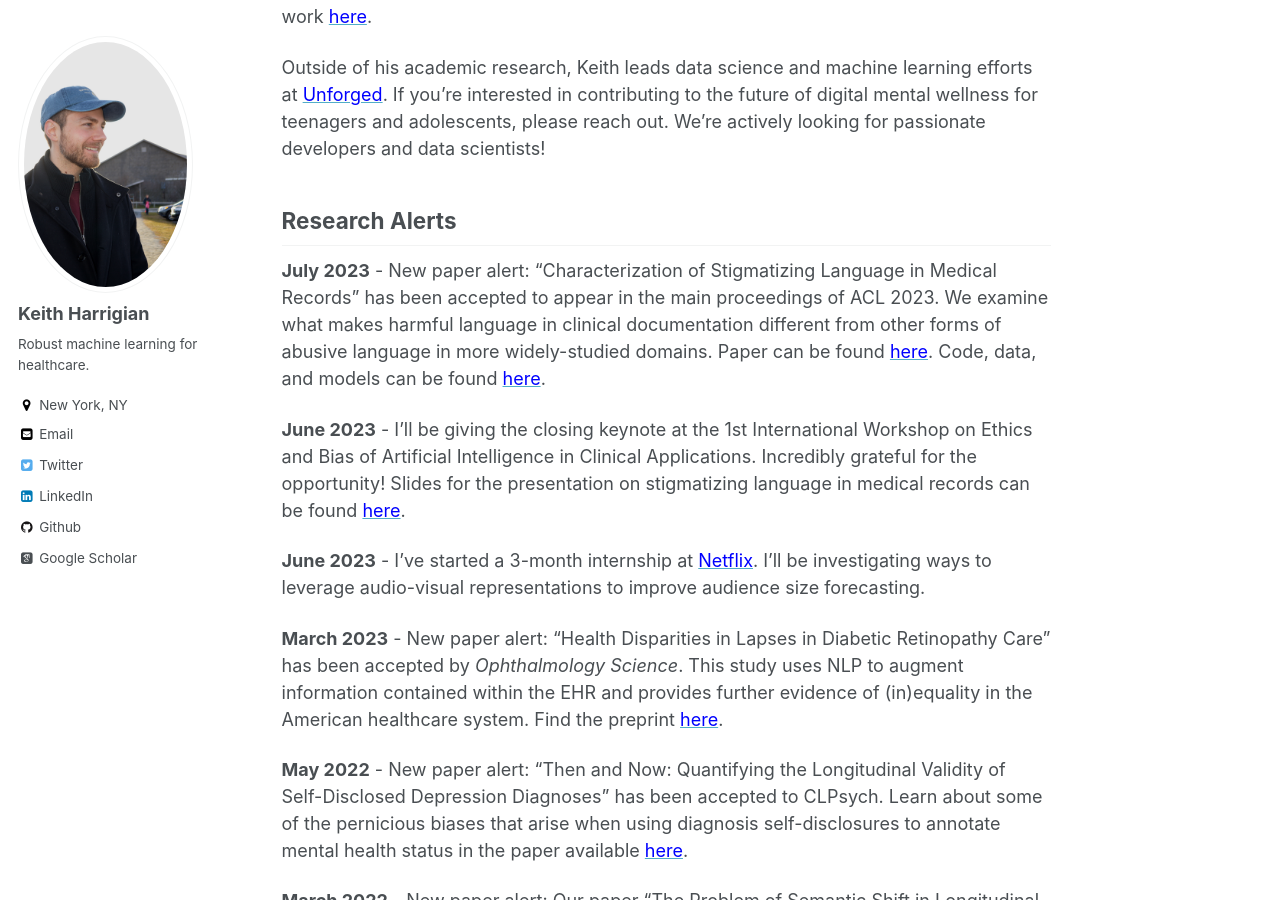
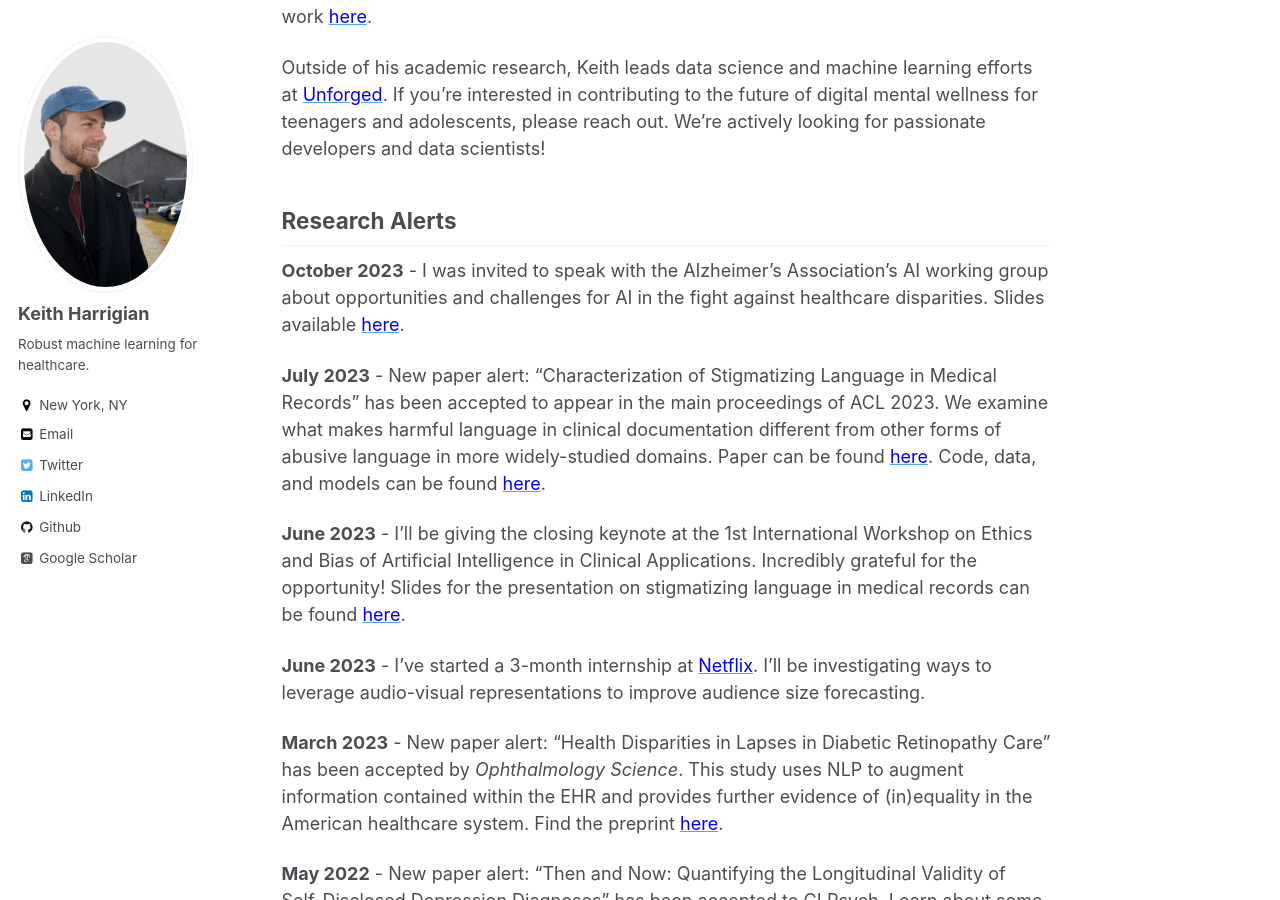
Before and after one commit to kharrigian/kharrigian.github.io, a Jekyll site: the page built from _pages/about.md, in a window 1280 px wide and 900 px high, scrolled down 395 px. Built offline with Jekyll 4.4.1, drawn with Linux system fonts in a browser that asks for light colours; some web fonts are replaced.

Commit message:
Talk update

```diff
--- a/_pages/about.md
+++ b/_pages/about.md
@@ -15,6 +15,8 @@ Prior to joining Johns Hopkins, Keith was a Senior Quantitative Analyst at [<spa
 Outside of his academic research, Keith leads data science and machine learning efforts at [<span style="color:blue">Unforged</span>](https://www.kidzabout.net). If you're interested in contributing to the future of digital mental wellness for teenagers and adolescents, please reach out. We're actively looking for passionate developers and data scientists!
 
 ## Research Alerts
+
+**October 2023** - I was invited to speak with the Alzheimer's Association's AI working group about opportunities and challenges for AI in the fight against healthcare disparities. Slides available [<span style="color:blue">here</span>](https://docs.google.com/presentation/d/1x_ktFA1IrzptLOtSUPEEYBew5hHPluLHr2cV2vVCv8c/edit?usp=sharing).
 
 **July 2023** - New paper alert: "Characterization of Stigmatizing Language in Medical Records" has been accepted to appear in the main proceedings of ACL 2023. We examine what makes harmful language in clinical documentation different from other forms of abusive language in more widely-studied domains. Paper can be found [<span style="color:blue">here</span>](https://aclanthology.org/2023.acl-short.28/). Code, data, and models can be found [<span style="color:blue">here</span>](https://github.com/kharrigian/ehr-stigma).
 
```
